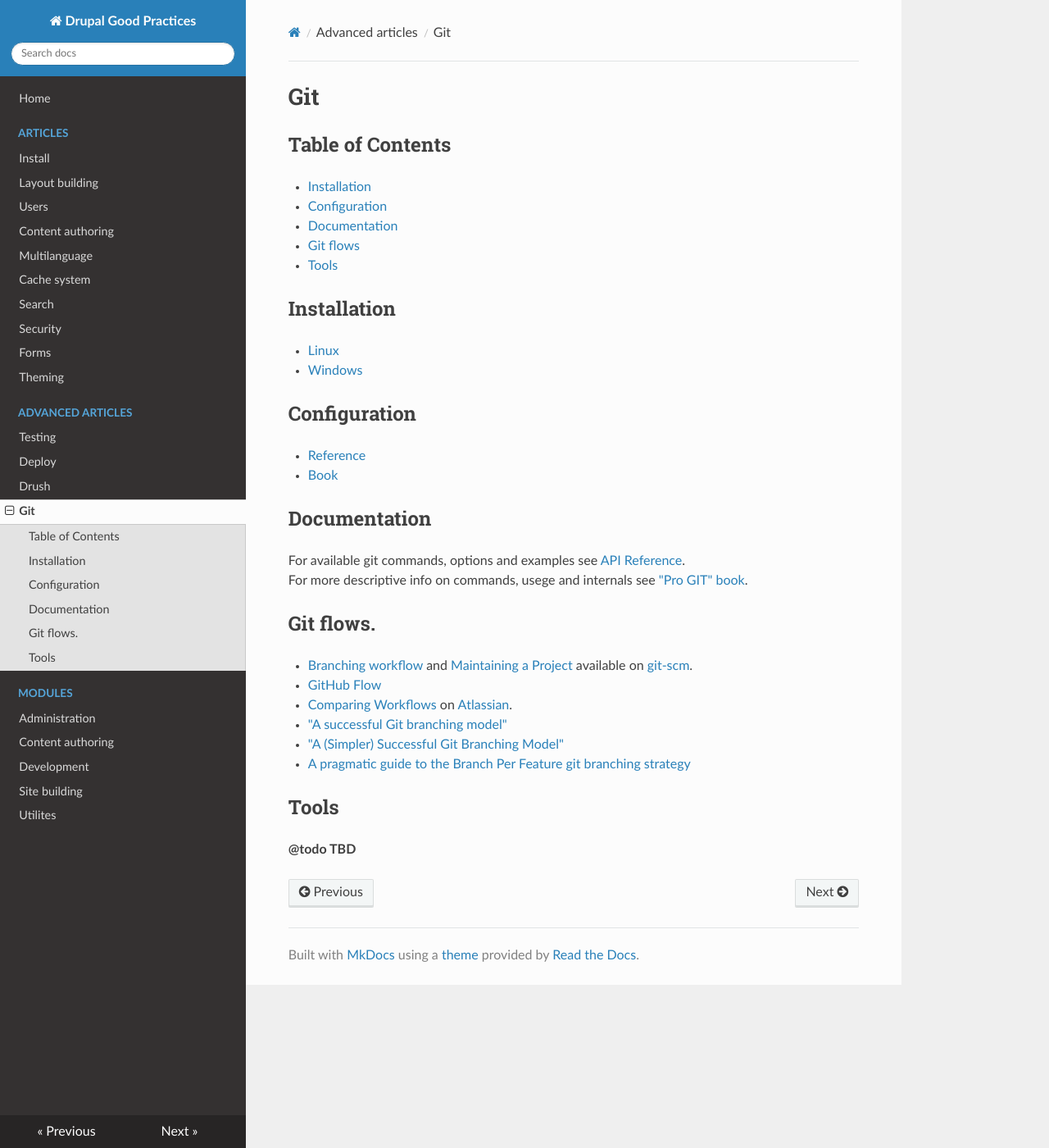
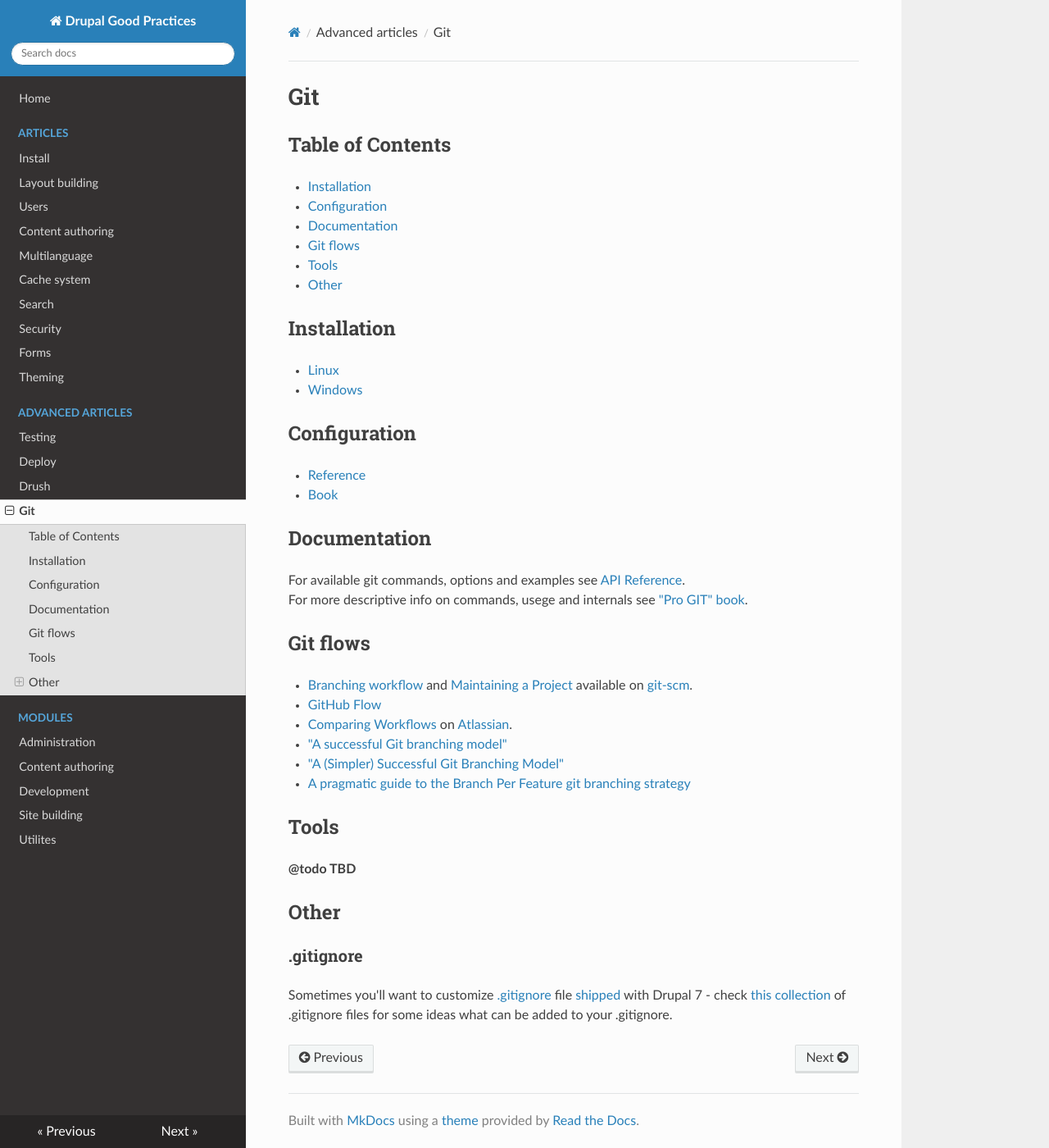
Before and after one commit to ADCI/drupal-good-practices, an MkDocs documentation site: the page built from docs/advanced/git.md, in a window 1280 px wide and 1400 px high. Shown: the whole window at 82% size. Built offline with MkDocs 1.6.1, drawn with Linux system fonts in a browser that asks for light colours; nearby versions of some CDN libraries; old or Windows-style settings are respelled for this version of MkDocs.

Commit message:
Git article: added link to collection of .gitignore files. Removed dot from header.

```diff
--- a/docs/advanced/git.md
+++ b/docs/advanced/git.md
@@ -7,6 +7,7 @@
   - [Documentation](#documentation)
   - [Git flows](#git-flows)
   - [Tools](#tools)
+  - [Other](#other)
 
 ## Installation
 
@@ -23,7 +24,7 @@
 For available git commands, options and examples see [API Reference](https://git-scm.com/docs).
 For more descriptive info on commands, usege and internals see ["Pro GIT" book](https://git-scm.com/book/en/v2).
 
-## Git flows.
+## Git flows
 
   - [Branching workflow](https://git-scm.com/book/en/v2/Git-Branching-Branching-Workflows) and [Maintaining a Project](https://git-scm.com/book/en/v2/Distributed-Git-Maintaining-a-Project) available on [git-scm](https://git-scm.com/).
   - [GitHub Flow](https://guides.github.com/introduction/flow/)
@@ -35,3 +36,9 @@ For more descriptive info on commands, usege and internals see ["Pro GIT" book](
 ## Tools
 
 **@todo TBD**
+
+## Other
+
+### .gitignore
+Sometimes you'll want to customize [.gitignore](https://git-scm.com/docs/gitignore) file [shipped](http://cgit.drupalcode.org/drupal/tree/.gitignore?h=7.x) with Drupal 7
+- check [this collection](https://github.com/github/gitignore) of .gitignore files for some ideas what can be added to your .gitignore.
```
